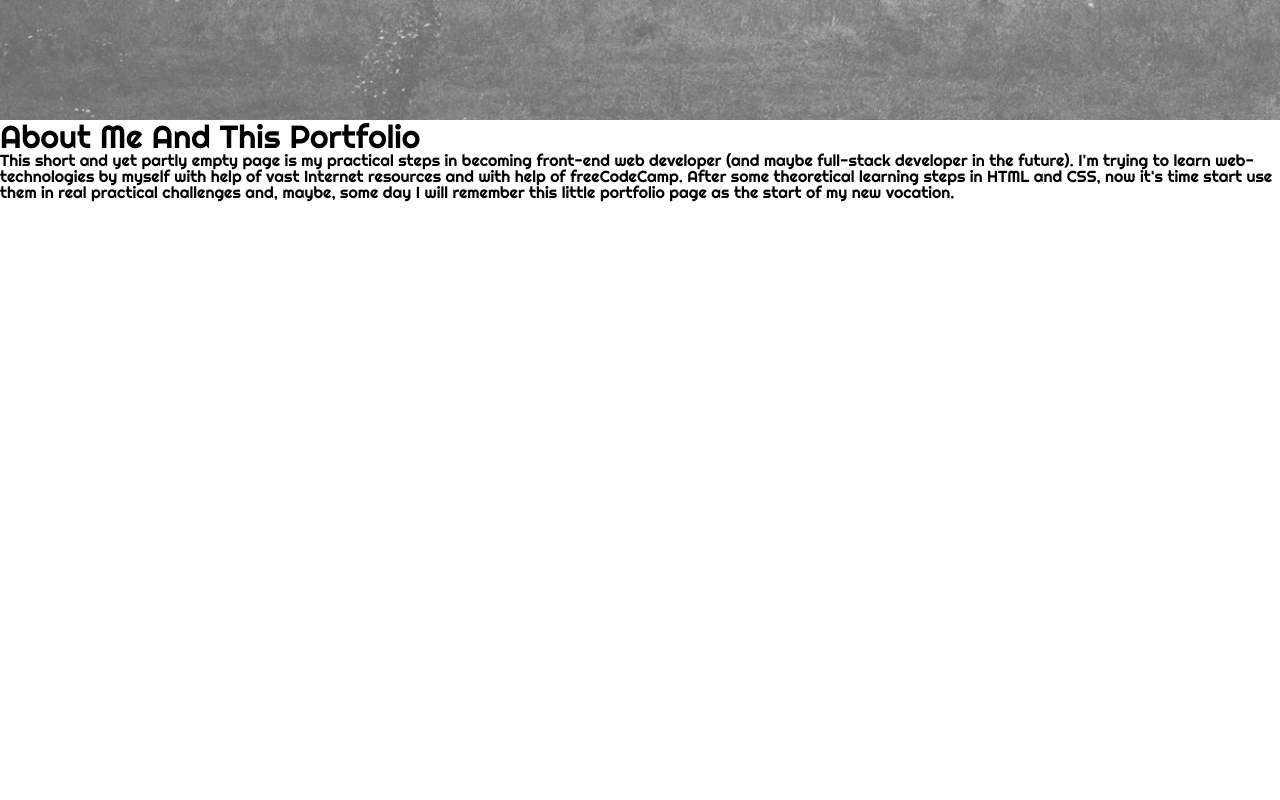
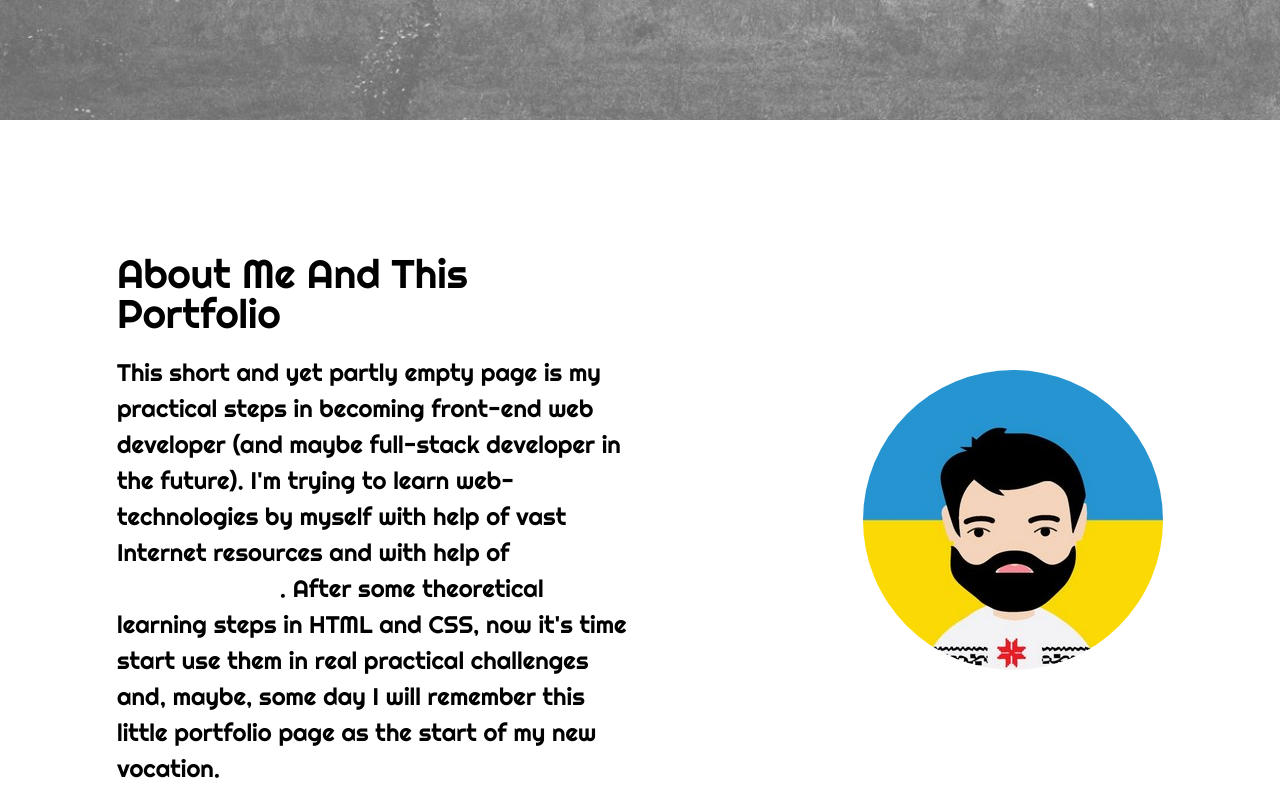
Before and after one commit to dimetrio-ua/fcc-portfolio, a plain HTML site: page fccportfolio.html in a window 1280 px wide. Shown: the part 680-1480 px from the top of the page. Drawn offline with Linux system fonts and the light colour scheme.

Commit message:
About Part Styles Applied
Applied styles to "About" section. And some adjustments into html part.
Going to "Portfolio" styles.

```diff
--- a/css/style.css
+++ b/css/style.css
@@ -48,7 +48,7 @@ html, body {
 }
 body {
 	width: 100%;
-	position: relative;
+
 }
 /*---------navigation bar styles---------*/
 nav {
@@ -191,7 +191,36 @@ h1, h2, p, a {
 	background-position: -127px center;
 }
 /*-------'about' section content styles----------*/
+.about {
+	display: flex;
+	flex-direction: row;
+	justify-content: space-around;
+	align-items: center;
+}
+.about article {
+	width:40%;
+}
+.about p a {
+	text-decoration: none;
+	color: rgba(255, 255, 255, 1.0);
+}
+.about p a:hover {
+	color: rgba(0, 100, 0, 1);
+	text-decoration: underline;
+}
 .about h2 {
-	font-size: 2em;
+	font-size: 2.5em;
 	text-transform: capitalize;
+	margin-bottom: 20px;
 }
+.about p {
+	font-size: 1.5em;
+	line-height: 1.5;
+}
+.about .avatar {
+	width: 300px;
+	height: 300px;
+	background: url(../images/avatar.jpg) no-repeat;
+	border-radius: 50%;
+}
+/*-------'portfolio' section content styles----------*/
--- a/fccportfolio.html
+++ b/fccportfolio.html
@@ -31,13 +31,14 @@
       </div>
       <div id="about-section" class="section about">
         <article>
-          <h2>About Me and this portfolio</h2>
-          <p>
-            This short and yet partly empty page is my practical steps in becoming front-end web developer (and maybe full-stack developer in the future). I'm trying to learn web-technologies by myself with help of vast Internet resources and with help of freeCodeCamp. After some theoretical learning steps in HTML and CSS, now it's time start use them in real practical challenges and, maybe, some day I will remember this little portfolio page as the start of my new vocation.
-          </p>
-          <div class="avatar"></div>
-          <!--<img src="images/avatar.jpg" alt="dmytro's avatar">-->
+          <div class="abouttext">
+            <h2>About me and this portfolio</h2>
+            <p>
+              This short and yet partly empty page is my practical steps in becoming front-end web developer (and maybe full-stack developer in the future). I'm trying to learn web-technologies by myself with help of vast Internet resources and with help of <a href="http://www.freecodecamp.com/"><em>freeCodeCamp</em></a>. After some theoretical learning steps in HTML and CSS, now it's time start use them in real practical challenges and, maybe, some day I will remember this little portfolio page as the start of my new vocation.
+            </p>
+          </div>
         </article>
+        <div class="avatar"></div>
       </div>
       <div id="portfolio-section" class="section portfolio">
         <h2>Portfolio</h2>
```
